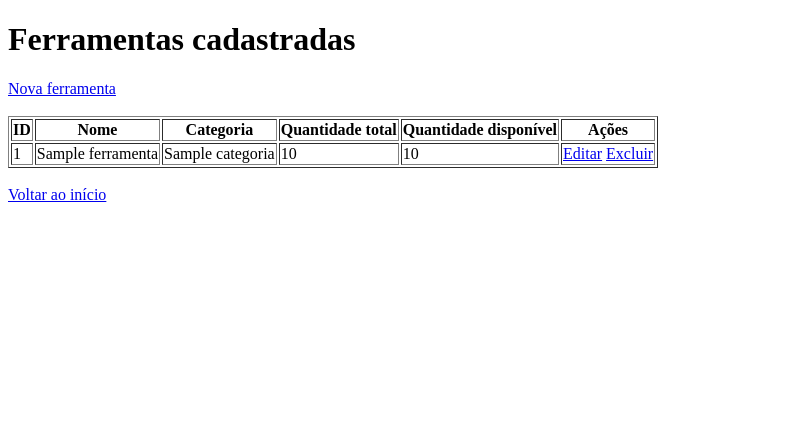
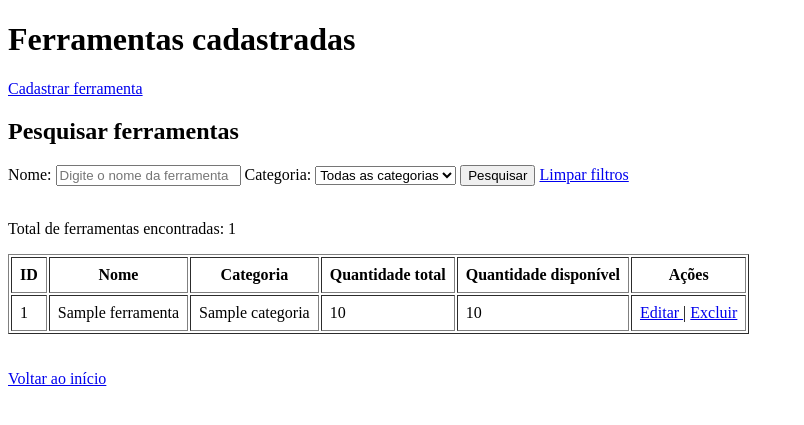
Before and after one commit to ruivocodespace/ferramentaria, a PHP site: page /ferramentas/listar.php in a window 1280 px wide. Shown: the top 425 px of the page, without its empty margins (0-804 px from the left). Run offline with PHP 8.4, Linux system fonts and the light colour scheme; the visitor is signed in with stand-in values (Sample User, id 1); tables that the repository leaves empty hold one stand-in row (values such as "Sample post").

Commit message:
Implementa filtros e paginação na listagem

```diff
--- a/ferramentas/listar.php
+++ b/ferramentas/listar.php
@@ -3,21 +3,85 @@
 require_once '../config/database.php';
 require_once '../config/auth.php';
 
-exigirLogin();
+exigirUmDosPerfis(['tecnico', 'supervisor']);
 
-// Consulta ferramentas e suas respectivas categorias
+// Recebe os filtros
+$busca = trim($_GET['busca'] ?? '');
+$categoria_id = filter_input(INPUT_GET, 'categoria_id', FILTER_VALIDATE_INT);
+
+// Configuração da paginação
+$por_pagina = 5;
+$pagina = filter_input(INPUT_GET, 'pagina', FILTER_VALIDATE_INT);
+
+if (!$pagina || $pagina < 1) {
+    $pagina = 1;
+}
+
+$inicio = ($pagina - 1) * $por_pagina;
+
+// Busca as categorias para o filtro
+$sql = "SELECT id, nome FROM categorias ORDER BY nome ASC";
+$stmt = $pdo->query($sql);
+$categorias = $stmt->fetchAll();
+
+// Monta as condições da pesquisa
+$condicoes = [];
+$parametros = [];
+
+if ($busca !== '') {
+    $condicoes[] = "f.nome LIKE :busca";
+    $parametros[':busca'] = "%$busca%";
+}
+
+if ($categoria_id) {
+    $condicoes[] = "f.categoria_id = :categoria_id";
+    $parametros[':categoria_id'] = $categoria_id;
+}
+
+$where = '';
+
+if (count($condicoes) > 0) {
+    $where = ' WHERE ' . implode(' AND ', $condicoes);
+}
+
+// Conta o total de ferramentas encontradas
+$sql = "SELECT COUNT(*)
+        FROM ferramentas f
+        $where";
+
+$stmt = $pdo->prepare($sql);
+$stmt->execute($parametros);
+
+$total_ferramentas = $stmt->fetchColumn();
+
+// Calcula o total de páginas
+$total_paginas = ceil($total_ferramentas / $por_pagina);
+
+// Busca as ferramentas da página atual
 $sql = "SELECT
-            ferramentas.id,
-            ferramentas.nome,
-            categorias.nome AS categoria,
-            ferramentas.quantidade_total,
-            ferramentas.quantidade_disponivel
-        FROM ferramentas
-        INNER JOIN categorias
-            ON ferramentas.categoria_id = categorias.id
-        ORDER BY ferramentas.nome ASC";
+            f.id,
+            f.nome,
+            c.nome AS categoria,
+            f.quantidade_total,
+            f.quantidade_disponivel
+        FROM ferramentas f
+        INNER JOIN categorias c ON f.categoria_id = c.id
+        $where
+        ORDER BY f.nome ASC
+        LIMIT :inicio, :por_pagina";
 
-$stmt = $pdo->query($sql);
+$stmt = $pdo->prepare($sql);
+
+// Vincula os parâmetros dos filtros
+foreach ($parametros as $chave => $valor) {
+    $stmt->bindValue($chave, $valor);
+}
+
+// Vincula os parâmetros da paginação como inteiros
+$stmt->bindValue(':inicio', $inicio, PDO::PARAM_INT);
+$stmt->bindValue(':por_pagina', $por_pagina, PDO::PARAM_INT);
+
+$stmt->execute();
 
 $ferramentas = $stmt->fetchAll();
 
@@ -29,18 +93,62 @@ $ferramentas = $stmt->fetchAll();
 <head>
     <meta charset="UTF-8">
     <meta name="viewport" content="width=device-width, initial-scale=1.0">
-    <title>Lista de Ferramentas</title>
+    <title>Listagem de Ferramentas</title>
 </head>
 
 <body>
 
     <h1>Ferramentas cadastradas</h1>
 
-    <a href="cadastro.php">Nova ferramenta</a>
+    <a href="cadastro.php">Cadastrar ferramenta</a>
 
-    <br><br>
+    <h2>Pesquisar ferramentas</h2>
 
-    <table border="1">
+    <form method="GET">
+
+        <label for="busca">Nome:</label>
+
+        <input
+            type="text"
+            name="busca"
+            id="busca"
+            value="<?= htmlspecialchars($busca) ?>"
+            placeholder="Digite o nome da ferramenta">
+
+        <label for="categoria_id">Categoria:</label>
+
+        <select name="categoria_id" id="categoria_id">
+
+            <option value="">Todas as categorias</option>
+
+            <?php foreach ($categorias as $categoria): ?>
+
+                <option
+                    value="<?= $categoria['id'] ?>"
+                    <?= $categoria_id == $categoria['id'] ? 'selected' : '' ?>>
+                    <?= htmlspecialchars($categoria['nome']) ?>
+                </option>
+
+            <?php endforeach; ?>
+
+        </select>
+
+        <button type="submit">Pesquisar</button>
+
+        <a href="listar.php">Limpar filtros</a>
+
+    </form>
+
+    <br>
+
+    <p>
+        Total de ferramentas encontradas: <?= $total_ferramentas ?>
+    </p>
+
+    <?php if (count($ferramentas) > 0): ?>
+
+        <table border="1" cellpadding="8">
+
             <thead>
                 <tr>
                     <th>ID</th>
@@ -58,23 +166,79 @@ $ferramentas = $stmt->fetchAll();
 
                     <tr>
                         <td><?= $ferramenta['id'] ?></td>
-                    <td><?= htmlspecialchars($ferramenta['nome']) ?></td>
-                    <td><?= htmlspecialchars($ferramenta['categoria']) ?></td>
+
+                        <td>
+                            <?= htmlspecialchars($ferramenta['nome']) ?>
+                        </td>
+
+                        <td>
+                            <?= htmlspecialchars($ferramenta['categoria']) ?>
+                        </td>
+
                         <td><?= $ferramenta['quantidade_total'] ?></td>
+
                         <td><?= $ferramenta['quantidade_disponivel'] ?></td>
+
                         <td>
-                        <a href="editar.php?id=<?= $ferramenta['id'] ?>">Editar</a>
+                            <a href="editar.php?id=<?= $ferramenta['id'] ?>">
+                                Editar
+                            </a>
+
+                            <?php if ($_SESSION['usuario_tipo'] === 'supervisor'): ?>
+
+                                |
                                 <a href="excluir.php?id=<?= $ferramenta['id'] ?>"
                                     onclick="return confirm('Deseja realmente excluir esta ferramenta?')">
                                     Excluir
                                 </a>
+
+                            <?php endif; ?>
                         </td>
                     </tr>
 
                 <?php endforeach; ?>
 
             </tbody>
+
         </table>
+
+    <?php else: ?>
+
+        <p>Nenhuma ferramenta encontrada.</p>
+
+    <?php endif; ?>
+
+    <br>
+
+    <!-- Navegação entre páginas -->
+
+    <?php if ($total_paginas > 1): ?>
+
+        <div>
+
+            <?php if ($pagina > 1): ?>
+
+                <a href="?pagina=<?= $pagina - 1 ?>&busca=<?= urlencode($busca) ?>&categoria_id=<?= $categoria_id ?>">
+                    Página anterior
+                </a>
+
+            <?php endif; ?>
+
+            <span>
+                Página <?= $pagina ?> de <?= $total_paginas ?>
+            </span>
+
+            <?php if ($pagina < $total_paginas): ?>
+
+                <a href="?pagina=<?= $pagina + 1 ?>&busca=<?= urlencode($busca) ?>&categoria_id=<?= $categoria_id ?>">
+                    Próxima página
+                </a>
+
+            <?php endif; ?>
+
+        </div>
+
+    <?php endif; ?>
 
     <br>
 
```
Lines whose indentation alone changed are shown as unchanged.
